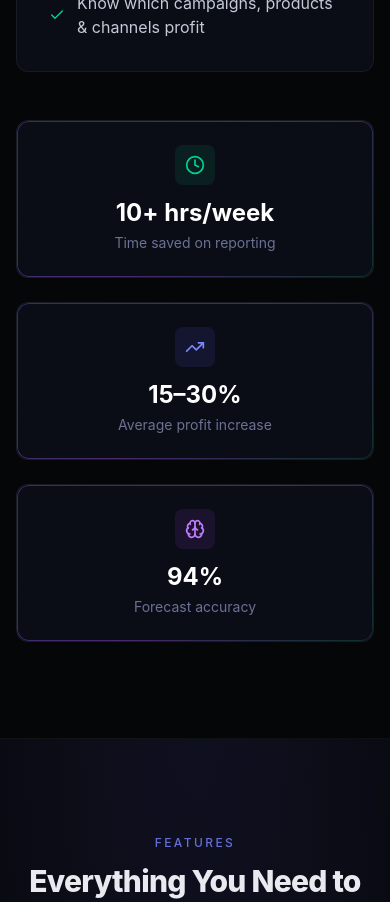
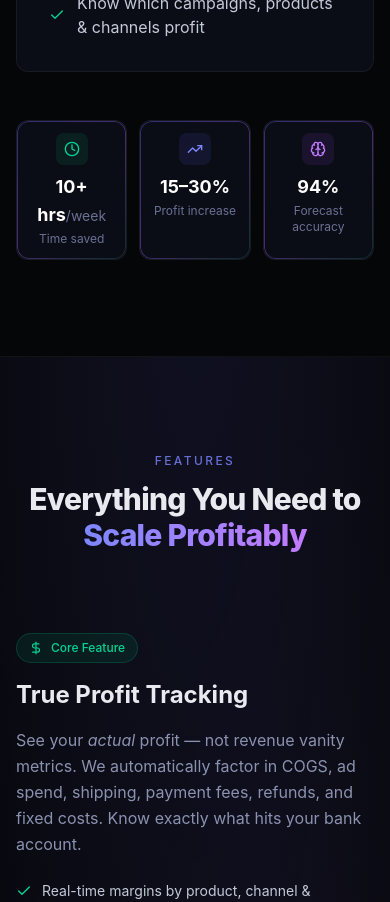
Before and after one commit to clever-koala-spirit/ecommerce-dashboard, a React (Vite) app in the folder client/: page / in a window 390 px wide. Shown: the part 3660-4562 px from the top of the page. Built offline with nearby package versions, Linux system fonts and the light colour scheme; no server answers.

Commit message:
fix: compact stat cards on mobile - 3-column grid, smaller padding/text

```diff
--- a/client/src/pages/LandingPage.jsx
+++ b/client/src/pages/LandingPage.jsx
@@ -455,16 +455,16 @@ const LandingPage = () => {
           </div>
 
           {/* Outcome metrics */}
-          <div className="grid sm:grid-cols-3 gap-6 mt-12 ss-reveal">
+          <div className="grid grid-cols-3 gap-3 sm:gap-6 mt-12 ss-reveal">
             {[
-              { icon: <Clock className="w-5 h-5" />, metric: '10+ hrs/week', desc: 'Time saved on reporting', color: 'emerald' },
-              { icon: <TrendingUp className="w-5 h-5" />, metric: '15–30%', desc: 'Average profit increase', color: 'indigo' },
-              { icon: <Brain className="w-5 h-5" />, metric: '94%', desc: 'Forecast accuracy', color: 'purple' },
+              { icon: <Clock className="w-4 h-4 sm:w-5 sm:h-5" />, metric: '10+ hrs', metricSub: '/week', desc: 'Time saved', color: 'emerald' },
+              { icon: <TrendingUp className="w-4 h-4 sm:w-5 sm:h-5" />, metric: '15–30%', metricSub: '', desc: 'Profit increase', color: 'indigo' },
+              { icon: <Brain className="w-4 h-4 sm:w-5 sm:h-5" />, metric: '94%', metricSub: '', desc: 'Forecast accuracy', color: 'purple' },
             ].map((o, i) => (
-              <div key={i} className={`ss-delay-${i + 1} text-center glass rounded-xl p-6 gradient-border`}>
-                <div className={`w-10 h-10 rounded-lg mx-auto mb-3 flex items-center justify-center ${o.color === 'emerald' ? 'bg-emerald-500/10 text-emerald-400' : o.color === 'indigo' ? 'bg-indigo-500/10 text-indigo-400' : 'bg-purple-500/10 text-purple-400'}`}>{o.icon}</div>
-                <p className="text-2xl font-bold text-white">{o.metric}</p>
-                <p className="text-sm text-[#6b7194] mt-1">{o.desc}</p>
+              <div key={i} className={`ss-delay-${i + 1} text-center glass rounded-xl p-3 sm:p-6 gradient-border`}>
+                <div className={`w-8 h-8 sm:w-10 sm:h-10 rounded-lg mx-auto mb-2 sm:mb-3 flex items-center justify-center ${o.color === 'emerald' ? 'bg-emerald-500/10 text-emerald-400' : o.color === 'indigo' ? 'bg-indigo-500/10 text-indigo-400' : 'bg-purple-500/10 text-purple-400'}`}>{o.icon}</div>
+                <p className="text-lg sm:text-2xl font-bold text-white">{o.metric}<span className="text-sm sm:text-base font-normal text-[#6b7194]">{o.metricSub}</span></p>
+                <p className="text-xs sm:text-sm text-[#6b7194] mt-0.5 sm:mt-1">{o.desc}</p>
               </div>
             ))}
           </div>
```
